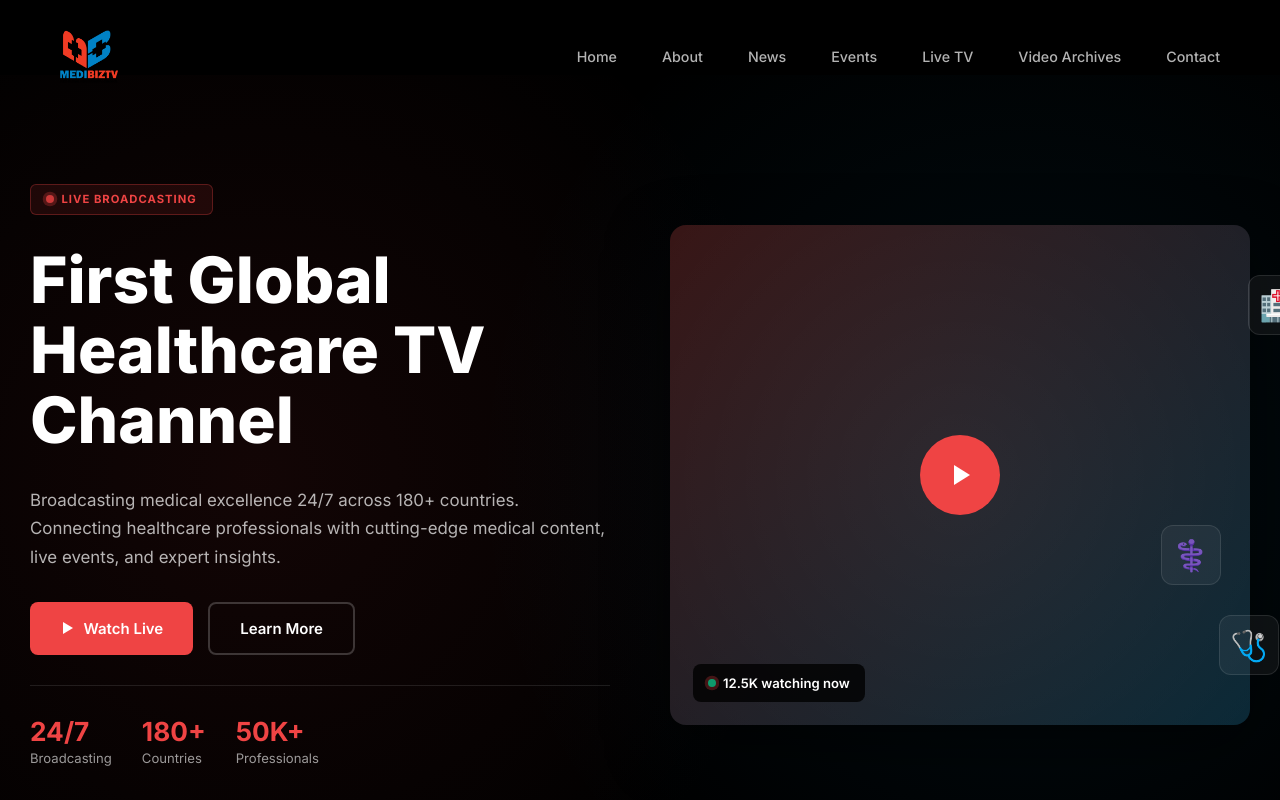
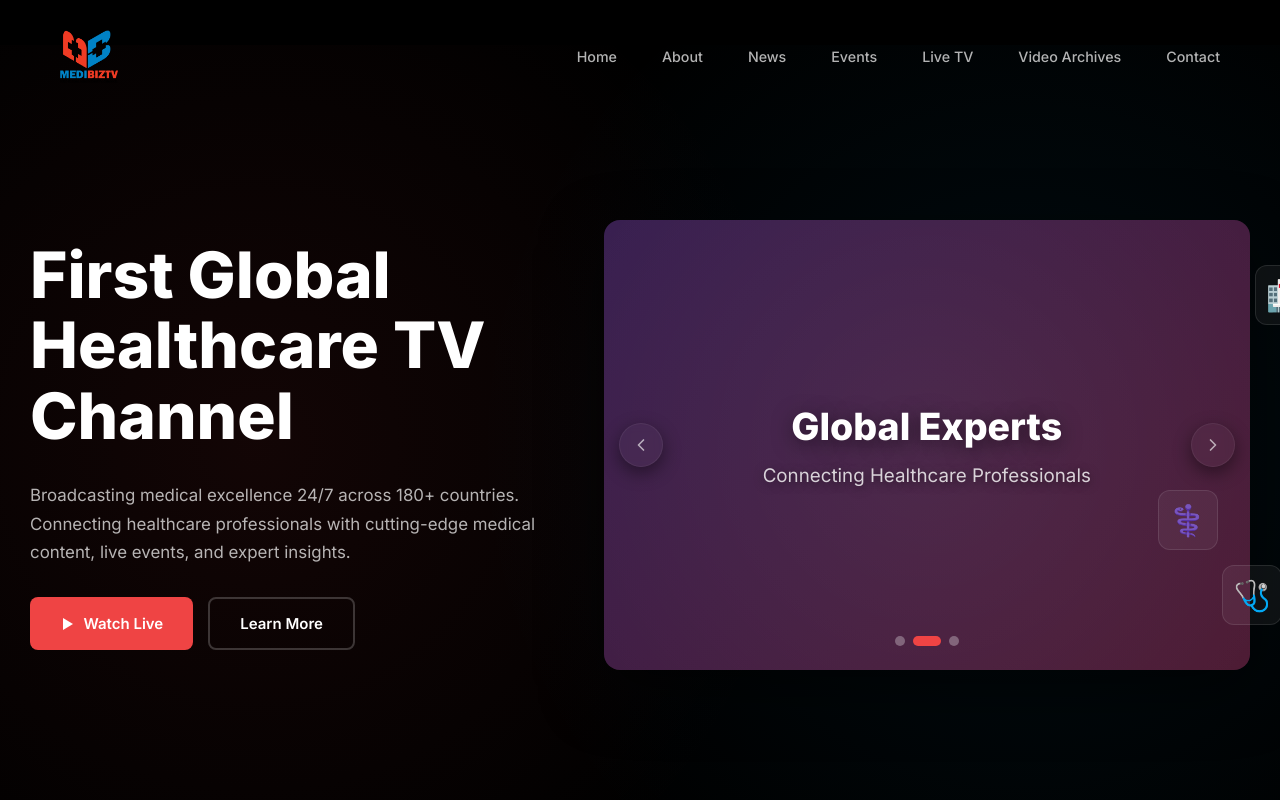
Before and after one commit to raoof-aries/medi-biz-tv, a React (Vite) app: page / in a window 1280 px wide. Shown: the top 800 px of the page. Built offline with nearby package versions, Linux system fonts and the light colour scheme; a web font is replaced by a local one.

Commit message:
Changed to banner.

```diff
--- a/package.json
+++ b/package.json
@@ -12,7 +12,9 @@
   "dependencies": {
     "react": "^19.1.1",
     "react-dom": "^19.1.1",
-    "react-router-dom": "^7.9.5"
+    "react-icons": "^5.5.0",
+    "react-router-dom": "^7.9.5",
+    "swiper": "^12.0.3"
   },
   "devDependencies": {
     "@eslint/js": "^9.36.0",
--- a/src/containers/Home/AboutSection/AboutSection.css
+++ b/src/containers/Home/AboutSection/AboutSection.css
@@ -1,6 +1,6 @@
 /* Stats Section */
 .stats-section {
-  padding: 4rem 2rem;
+  padding: 0rem 2rem;
   background: #000;
 }
 
@@ -145,7 +145,7 @@
 
 /* Services Section */
 .services-section-modern {
-  padding: 6rem 2rem;
+  padding: 2rem 2rem;
   background: rgba(239, 68, 68, 0.02);
 }
 
--- a/src/containers/Home/HeroSection/HeroSection.css
+++ b/src/containers/Home/HeroSection/HeroSection.css
@@ -3,7 +3,7 @@
   display: flex;
   align-items: center;
   padding: 2rem;
-  margin-top: 5rem;
+  margin-top: 3rem;
   background: #000;
   position: relative;
   overflow: hidden;
@@ -37,10 +37,11 @@
   z-index: 1;
 }
 
+/* You set this to 0.8fr | 1.2fr; slider lives in the wider column */
 .hero-content-wrapper {
   display: grid;
-  grid-template-columns: 1fr 1fr;
-  gap: 4rem;
+  grid-template-columns: 0.9fr 1.1fr;
+  gap: 3rem;
   align-items: center;
 }
 
@@ -49,41 +50,7 @@
   display: flex;
   flex-direction: column;
   gap: 2rem;
-}
-
-.live-badge {
-  display: inline-flex;
-  align-items: center;
-  gap: 0.5rem;
-  padding: 0.5rem 1rem;
-  background: rgba(239, 68, 68, 0.1);
-  border: 1px solid rgba(239, 68, 68, 0.3);
-  border-radius: 6px;
-  color: #ef4444;
-  font-size: 0.75rem;
-  font-weight: 700;
-  letter-spacing: 1px;
-  width: fit-content;
-}
-
-.live-dot {
-  width: 8px;
-  height: 8px;
-  background: #ef4444;
-  border-radius: 50%;
-  animation: pulse 2s infinite;
-}
-
-@keyframes pulse {
-  0%,
-  100% {
-    opacity: 1;
-    box-shadow: 0 0 0 0 rgba(239, 68, 68, 0.7);
-  }
-  50% {
-    opacity: 0.7;
-    box-shadow: 0 0 0 6px rgba(239, 68, 68, 0);
-  }
+  justify-content: center;
 }
 
 .hero-title {
@@ -144,34 +111,16 @@
   border-color: rgba(255, 255, 255, 0.4);
 }
 
-.hero-stats-inline {
-  display: flex;
-  gap: 2rem;
-  padding-top: 2rem;
-  border-top: 1px solid rgba(255, 255, 255, 0.1);
-}
-
-.stat-inline {
-  display: flex;
-  flex-direction: column;
-  gap: 0.25rem;
-}
-
-.stat-number {
-  font-size: 1.75rem;
-  font-weight: 700;
-  color: #ef4444;
-}
-
-.stat-text {
-  font-size: 0.875rem;
-  color: rgba(255, 255, 255, 0.6);
-}
-
 /* Right Visual */
 .hero-visual {
   position: relative;
-  height: 500px;
+  height: 450px;
+  width: 100%;
+  /* allow the grid item to expand and shrink properly */
+  min-width: 0;
+  /* remove hard cap so the slider can take the full column width */
+  /* max-width: 550px;  <-- removed */
+  /* margin-left: auto;  <-- removed */
 }
 
 .video-card {
@@ -180,69 +129,138 @@
   border-radius: 16px;
   overflow: hidden;
   box-shadow: 0 20px 60px rgba(0, 0, 0, 0.5);
+  position: relative;
 }
 
-.video-thumbnail {
+/* Banner Slider Styles */
+.banner-slider {
   width: 100%;
   height: 100%;
-  background: linear-gradient(
-      135deg,
-      rgba(239, 68, 68, 0.2),
-      rgba(14, 165, 233, 0.2)
-    ),
-    radial-gradient(circle at 50% 50%, rgba(255, 255, 255, 0.05), transparent),
-    #0a0a0a;
+  background: #0a0a0a;
+}
+
+.banner-slide {
+  width: 100%;
+  height: 100%;
   display: flex;
   align-items: center;
   justify-content: center;
   position: relative;
+  background: #0a0a0a;
+  opacity: 1 !important;
 }
 
-.play-circle {
-  width: 80px;
-  height: 80px;
+.swiper-slide {
+  opacity: 1 !important;
+}
+
+.banner-slide::before {
+  content: "";
+  position: absolute;
+  top: 0;
+  left: 0;
+  right: 0;
+  bottom: 0;
+  background: radial-gradient(
+    circle at 50% 50%,
+    rgba(255, 255, 255, 0.05),
+    transparent
+  );
+  z-index: 1;
+}
+
+.banner-content {
+  position: relative;
+  z-index: 2;
+  text-align: center;
+  padding: 2rem;
+}
+
+.banner-title {
+  font-size: 2.5rem;
+  font-weight: 800;
+  color: #fff;
+  margin: 0 0 1rem 0;
+  text-shadow: 0 4px 20px rgba(0, 0, 0, 0.5);
+}
+
+.banner-subtitle {
+  font-size: 1.25rem;
+  color: rgba(255, 255, 255, 0.8);
+  margin: 0;
+  text-shadow: 0 2px 10px rgba(0, 0, 0, 0.5);
+}
+
+/* Custom Pagination */
+.swiper-pagination {
+  bottom: 20px !important;
+  z-index: 4;
+}
+
+.custom-bullet {
+  width: 10px;
+  height: 10px;
+  background: rgba(255, 255, 255, 0.3);
+  opacity: 1;
+  transition: all 0.3s ease;
+  border-radius: 50%;
+}
+
+.custom-bullet-active {
   background: #ef4444;
-  border-radius: 50%;
+  width: 28px;
+  border-radius: 5px;
+}
+
+/* Hide default Swiper arrow pseudo-elements (we use our own buttons) */
+.swiper-button-next,
+.swiper-button-prev {
+  display: none !important;
+}
+
+/* Custom Navigation Buttons (subtle/translucent) */
+.custom-swiper-button {
+  position: absolute;
+  top: 50%;
+  transform: translateY(-50%);
+  width: 44px;
+  height: 44px;
+  border-radius: 999px;
   display: flex;
   align-items: center;
   justify-content: center;
-  color: #fff;
+  background: rgba(255, 255, 255, 0.035);
+  border: 1px solid rgba(255, 255, 255, 0.06);
+  backdrop-filter: blur(4px);
   cursor: pointer;
-  transition: all 0.3s ease;
-  position: relative;
-  z-index: 2;
+  transition: all 0.22s ease;
+  z-index: 6;
+  box-shadow: 0 6px 18px rgba(0, 0, 0, 0.45);
 }
 
-.play-circle:hover {
-  transform: scale(1.1);
-  background: #dc2626;
+/* Icons inside */
+.custom-swiper-button svg {
+  font-size: 20px;
+  color: rgba(255, 255, 255, 0.62);
 }
 
-.video-overlay {
-  position: absolute;
-  bottom: 1.5rem;
-  left: 1.5rem;
-  z-index: 2;
+/* Hover / focus */
+.custom-swiper-button:hover,
+.custom-swiper-button:focus {
+  background: rgba(255, 255, 255, 0.08);
+  transform: translateY(-50%) scale(1.06);
 }
 
-.viewer-count {
-  display: inline-flex;
-  align-items: center;
-  gap: 0.5rem;
-  padding: 0.75rem 1rem;
-  background: rgba(0, 0, 0, 0.8);
-  border-radius: 8px;
-  color: #fff;
-  font-size: 0.875rem;
-  font-weight: 600;
+.custom-swiper-button:active {
+  transform: translateY(-50%) scale(0.98);
 }
 
-.pulse-indicator {
-  width: 8px;
-  height: 8px;
-  background: #10b981;
-  border-radius: 50%;
-  animation: pulse 2s infinite;
+/* Half-spacing from edges */
+.custom-swiper-button-prev {
+  left: 1rem;
+}
+.custom-swiper-button-next {
+  right: 1rem;
 }
 
 /* Floating Elements */
@@ -264,18 +282,19 @@
   top: 10%;
   right: -10%;
   animation-delay: 0s;
+  z-index: 10;
 }
-
 .el-2 {
   top: 60%;
   right: 5%;
   animation-delay: 2s;
+  z-index: 10;
 }
-
 .el-3 {
   bottom: 10%;
   right: -5%;
   animation-delay: 4s;
+  z-index: 10;
 }
 
 @keyframes float {
@@ -303,12 +322,22 @@
     font-size: 2.5rem;
   }
 
-  .hero-stats-inline {
-    gap: 1.5rem;
+  .floating-element {
+    display: none;
   }
 
-  .floating-element {
-    display: none;
+  .banner-title {
+    font-size: 2rem;
+  }
+  .banner-subtitle {
+    font-size: 1rem;
+  }
+
+  .custom-swiper-button-prev {
+    left: 1.5rem;
+  }
+  .custom-swiper-button-next {
+    right: 1.5rem;
   }
 }
 
@@ -316,16 +345,29 @@
   .hero-modern {
     padding: 1rem;
   }
-
   .hero-buttons {
     flex-direction: column;
   }
-
   .btn {
     width: 100%;
   }
 
-  .hero-stats-inline {
-    flex-wrap: wrap;
+  .hero-visual {
+    height: 320px;
+  }
+
+  .banner-title {
+    font-size: 1.5rem;
+  }
+  .banner-subtitle {
+    font-size: 0.875rem;
+  }
+
+  .custom-swiper-button {
+    width: 40px;
+    height: 40px;
+  }
+  .custom-swiper-button svg {
+    font-size: 18px;
   }
 }
--- a/src/containers/Home/HeroSection/HeroSection.jsx
+++ b/src/containers/Home/HeroSection/HeroSection.jsx
@@ -1,9 +1,39 @@
 import React from "react";
 import { useNavigate } from "react-router-dom";
+import { Swiper, SwiperSlide } from "swiper/react";
+import { Autoplay, Pagination, Navigation } from "swiper/modules";
+import { FiChevronLeft, FiChevronRight } from "react-icons/fi";
+import "swiper/css";
+import "swiper/css/pagination";
+import "swiper/css/navigation";
 import "./HeroSection.css";
 
 const HeroSection = () => {
   const navigate = useNavigate();
+
+  const bannerSlides = [
+    {
+      id: 1,
+      title: "Medical Excellence",
+      subtitle: "Live Surgeries & Procedures",
+      bgGradient:
+        "linear-gradient(135deg, rgba(239, 68, 68, 0.3), rgba(14, 165, 233, 0.3))",
+    },
+    {
+      id: 2,
+      title: "Global Experts",
+      subtitle: "Connecting Healthcare Professionals",
+      bgGradient:
+        "linear-gradient(135deg, rgba(168, 85, 247, 0.3), rgba(236, 72, 153, 0.3))",
+    },
+    {
+      id: 3,
+      title: "24/7 Broadcasting",
+      subtitle: "Medical Content Worldwide",
+      bgGradient:
+        "linear-gradient(135deg, rgba(14, 165, 233, 0.3), rgba(16, 185, 129, 0.3))",
+    },
+  ];
 
   const handleNavClick = (e, href) => {
     e.preventDefault();
@@ -11,9 +41,7 @@ const HeroSection = () => {
       navigate(href);
     } else {
       const target = document.querySelector(href);
-      if (target) {
-        target.scrollIntoView({ behavior: "smooth", block: "start" });
-      }
+      if (target) target.scrollIntoView({ behavior: "smooth", block: "start" });
     }
   };
 
@@ -21,15 +49,9 @@ const HeroSection = () => {
     <section className="hero-modern">
       <div className="hero-container">
         <div className="hero-content-wrapper">
-          {/* Left Content */}
+          {/* Left */}
           <div className="hero-text">
-            <div className="live-badge">
-              <span className="live-dot"></span>
-              LIVE BROADCASTING
-            </div>
-
             <h1 className="hero-title">First Global Healthcare TV Channel</h1>
-
             <p className="hero-description">
               Broadcasting medical excellence 24/7 across 180+ countries.
               Connecting healthcare professionals with cutting-edge medical
@@ -60,45 +82,66 @@ const HeroSection = () => {
                 Learn More
               </a>
             </div>
-
-            {/* Quick Stats */}
-            <div className="hero-stats-inline">
-              <div className="stat-inline">
-                <span className="stat-number">24/7</span>
-                <span className="stat-text">Broadcasting</span>
-              </div>
-              <div className="stat-inline">
-                <span className="stat-number">180+</span>
-                <span className="stat-text">Countries</span>
-              </div>
-              <div className="stat-inline">
-                <span className="stat-number">50K+</span>
-                <span className="stat-text">Professionals</span>
-              </div>
-            </div>
           </div>
 
-          {/* Right Visual */}
+          {/* Right - Slider */}
           <div className="hero-visual">
             <div className="video-card">
-              <div className="video-thumbnail">
-                <div className="play-circle">
-                  <svg
-                    width="32"
-                    height="32"
-                    viewBox="0 0 32 32"
-                    fill="currentColor"
-                  >
-                    <path d="M10 6l16 10-16 10V6z" />
-                  </svg>
-                </div>
-                <div className="video-overlay">
-                  <span className="viewer-count">
-                    <span className="pulse-indicator"></span>
-                    12.5K watching now
-                  </span>
-                </div>
-              </div>
+              {/* Custom nav buttons */}
+              <button
+                className="custom-swiper-button custom-swiper-button-prev"
+                aria-label="Previous slide"
+              >
+                <FiChevronLeft />
+              </button>
+              <button
+                className="custom-swiper-button custom-swiper-button-next"
+                aria-label="Next slide"
+              >
+                <FiChevronRight />
+              </button>
+
+              <Swiper
+                modules={[Autoplay, Pagination, Navigation]}
+                effect="slide"
+                speed={800}
+                autoplay={{ delay: 4000, disableOnInteraction: false }}
+                pagination={{
+                  clickable: true,
+                  bulletClass: "swiper-pagination-bullet custom-bullet",
+                  bulletActiveClass:
+                    "swiper-pagination-bullet-active custom-bullet-active",
+                }}
+                navigation={{
+                  prevEl: ".custom-swiper-button-prev",
+                  nextEl: ".custom-swiper-button-next",
+                }}
+                onBeforeInit={(swiper) => {
+                  swiper.params.navigation.prevEl =
+                    ".custom-swiper-button-prev";
+                  swiper.params.navigation.nextEl =
+                    ".custom-swiper-button-next";
+                }}
+                loop={true}
+                // ensure Swiper picks up container size changes
+                observer={true}
+                observeParents={true}
+                className="banner-slider"
+              >
+                {bannerSlides.map((slide) => (
+                  <SwiperSlide key={slide.id}>
+                    <div
+                      className="banner-slide"
+                      style={{ background: slide.bgGradient }}
+                    >
+                      <div className="banner-content">
+                        <h3 className="banner-title">{slide.title}</h3>
+                        <p className="banner-subtitle">{slide.subtitle}</p>
+                      </div>
+                    </div>
+                  </SwiperSlide>
+                ))}
+              </Swiper>
             </div>
 
             {/* Floating Icons */}
--- a/src/pages/Home/Home.jsx
+++ b/src/pages/Home/Home.jsx
@@ -5,7 +5,7 @@ const Home = () => {
     <div className="modern-wrapper">
       <HeroSection />
       <AboutSection />
-      <ContactSection />
+      {/* <ContactSection /> */}
     </div>
   );
 };
```
Also changed, not shown: 1 other file (tests, documents, lock files or other folders).
